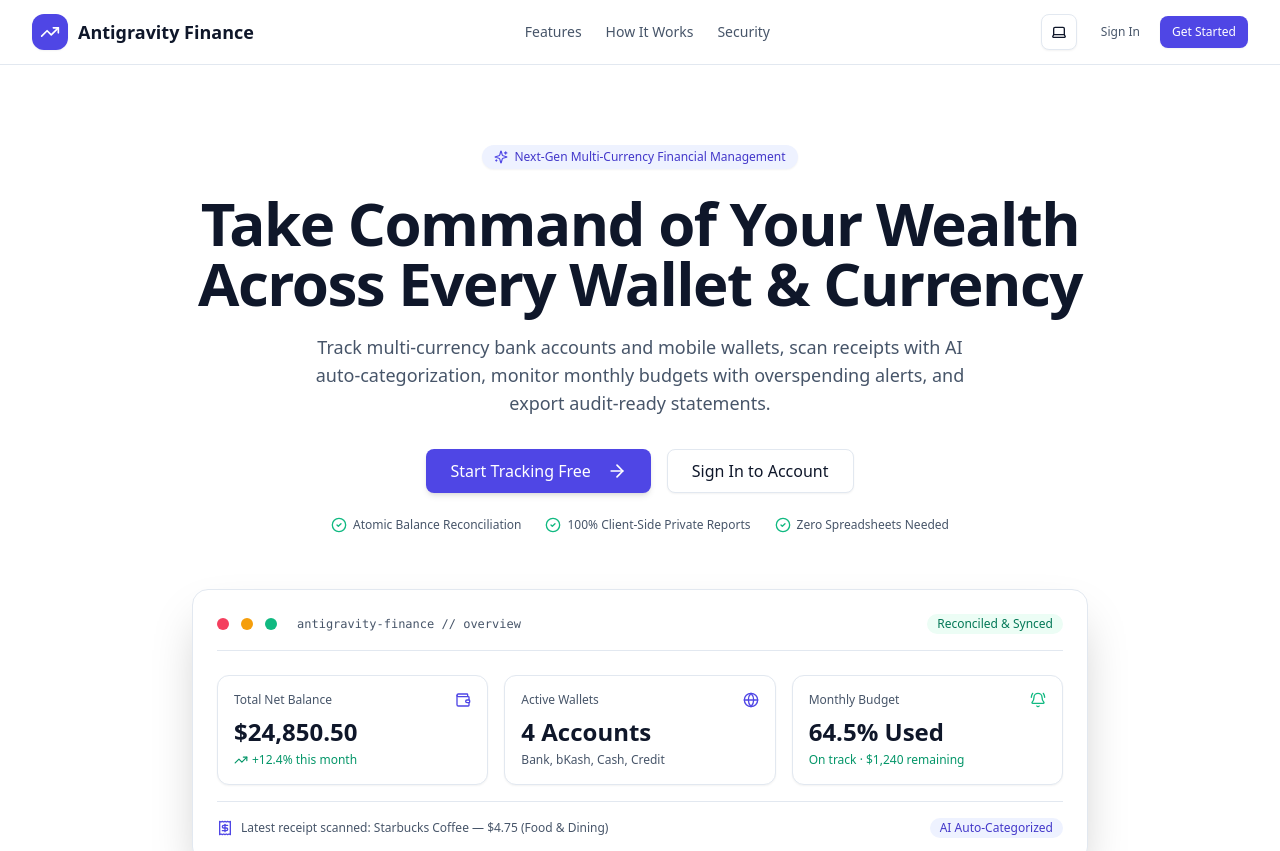
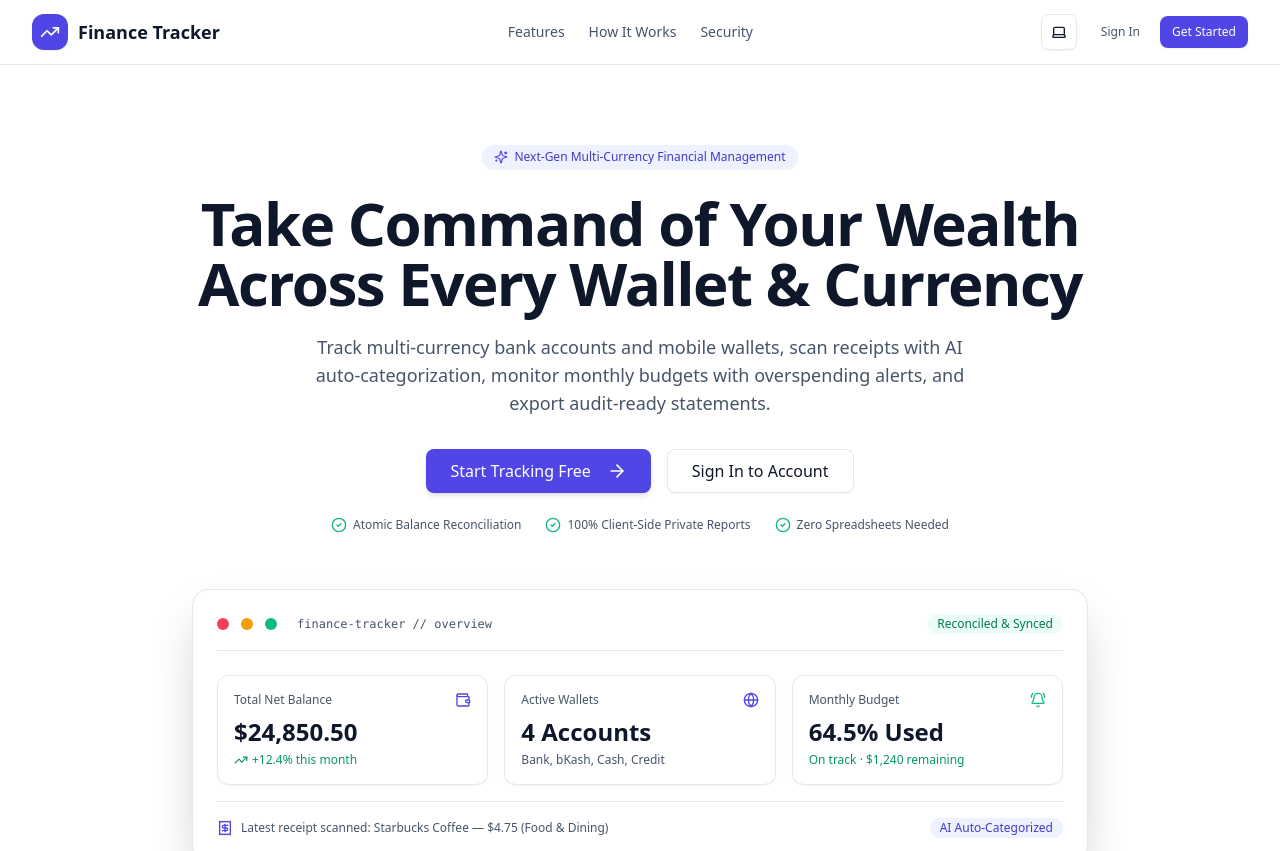
Before and after one commit to KaziShahHamza/antigravity-finance-tracker-2, a Next.js app in the folder client/: page / in a window 1280 px wide. Shown: the top 851 px of the page. Built offline with nearby package versions, Linux system fonts and the light colour scheme; no server answers.

Commit message:
feat(branding): rename app to Finance Tracker and add navbar icon

```diff
--- a/client/src/app/(auth)/layout.tsx
+++ b/client/src/app/(auth)/layout.tsx
@@ -19,7 +19,7 @@ export default function AuthLayout({ children }: { children: React.ReactNode })
           <span className="flex h-9 w-9 items-center justify-center rounded-lg bg-brand-600 text-white shadow-sm">
             <Wallet className="h-5 w-5" />
           </span>
-          <span className="hidden sm:inline">Antigravity Finance</span>
+          <span className="hidden sm:inline">Finance Tracker</span>
         </Link>
         <ThemeToggle />
       </header>
@@ -29,7 +29,7 @@ export default function AuthLayout({ children }: { children: React.ReactNode })
 
       {/* Footer copyright */}
       <footer className="mt-8 text-center text-xs text-fg-subtle">
-        &copy; {new Date().getFullYear()} Antigravity Finance Tracker. All rights reserved.
+        &copy; {new Date().getFullYear()} Finance Tracker. All rights reserved.
       </footer>
     </div>
   );
--- a/client/src/app/layout.tsx
+++ b/client/src/app/layout.tsx
@@ -10,7 +10,7 @@ import type { Metadata } from 'next';
 import './globals.css';
 
 export const metadata: Metadata = {
-  title: 'Antigravity Finance Tracker',
+  title: 'Finance Tracker',
   description: 'Track multi-currency wallets, budgets, transactions, and analytics.',
 };
 
--- a/client/src/components/landing/HeroSection.tsx
+++ b/client/src/components/landing/HeroSection.tsx
@@ -99,7 +99,7 @@ export function HeroSection() {
                 <div className="w-3 h-3 rounded-full bg-amber-500" />
                 <div className="w-3 h-3 rounded-full bg-emerald-500" />
                 <span className="text-xs text-fg-muted font-mono ml-2">
-                  antigravity-finance // overview
+                  finance-tracker // overview
                 </span>
               </div>
               <Badge variant="success">Reconciled & Synced</Badge>
--- a/client/src/components/landing/LandingFooter.tsx
+++ b/client/src/components/landing/LandingFooter.tsx
@@ -12,7 +12,7 @@ export function LandingFooter() {
       <div className="max-w-7xl mx-auto px-4 sm:px-6 lg:px-8 flex flex-col sm:flex-row items-center justify-between gap-4">
         <div className="flex items-center gap-2 font-semibold text-fg">
           <TrendingUp className="w-4 h-4 text-brand-600" />
-          <span>Antigravity Finance</span>
+          <span>Finance Tracker</span>
         </div>
 
         <div className="flex items-center gap-6 text-xs">
@@ -31,7 +31,7 @@ export function LandingFooter() {
         </div>
 
         <div className="text-xs text-fg-subtle">
-          &copy; {new Date().getFullYear()} Antigravity Finance. All rights reserved.
+          &copy; {new Date().getFullYear()} Finance Tracker. All rights reserved.
         </div>
       </div>
     </footer>
--- a/client/src/components/landing/LandingHeader.tsx
+++ b/client/src/components/landing/LandingHeader.tsx
@@ -28,7 +28,7 @@ export function LandingHeader() {
           <div className="w-9 h-9 rounded-xl bg-brand-600 text-white flex items-center justify-center shadow-sm">
             <TrendingUp className="w-5 h-5" />
           </div>
-          <span>Antigravity Finance</span>
+          <span>Finance Tracker</span>
         </Link>
 
         <nav className="hidden md:flex items-center gap-6 text-sm font-medium text-fg-muted">
--- a/client/src/components/layout/Navbar.tsx
+++ b/client/src/components/layout/Navbar.tsx
@@ -1,12 +1,13 @@
 // client/src/components/layout/Navbar.tsx
 
-// Top navigation bar providing mobile menu toggle, current view heading, and user sign-out action.
+// Top navigation bar providing mobile menu toggle, current view heading with icon, theme toggle, and user sign-out action.
 
 'use client';
 
 import { Button } from '@/components/ui/Button';
+import { ThemeToggle } from '@/components/layout/ThemeToggle';
 import { useAuth } from '@/context/AuthContext';
-import { LogOut, Menu } from 'lucide-react';
+import { LogOut, Menu, Wallet } from 'lucide-react';
 import { usePathname, useRouter } from 'next/navigation';
 import * as React from 'react';
 
@@ -45,7 +46,7 @@ export function Navbar({ onOpenMobileNav }: NavbarProps) {
 
   return (
     <header className="sticky top-0 z-30 flex h-16 w-full items-center justify-between border-b border-border-subtle bg-surface/85 px-4 backdrop-blur-md sm:px-6">
-      {/* Left: Mobile Menu Toggle & Page Heading */}
+      {/* Left: Mobile Menu Toggle & Page Heading with Brand Icon */}
       <div className="flex items-center gap-3">
         <button
           type="button"
@@ -55,11 +56,17 @@ export function Navbar({ onOpenMobileNav }: NavbarProps) {
         >
           <Menu className="h-5 w-5" />
         </button>
-        <h1 className="text-lg font-semibold tracking-tight text-fg sm:text-xl">{title}</h1>
+        <div className="flex items-center gap-2.5">
+          <span className="flex h-8 w-8 items-center justify-center rounded-lg bg-brand-50 text-brand-600 dark:bg-brand-950/80 shadow-xs">
+            <Wallet className="h-4 w-4" />
+          </span>
+          <h1 className="text-lg font-semibold tracking-tight text-fg sm:text-xl">{title}</h1>
+        </div>
       </div>
 
-      {/* Right: User Greeting & Sign Out Button */}
+      {/* Right: Theme Toggle, User Greeting & Sign Out Button */}
       <div className="flex items-center gap-3">
+        <ThemeToggle />
         <span className="hidden text-sm text-fg-muted sm:inline">
           Signed in as <strong className="text-fg">{user?.name?.split(' ')[0] || 'User'}</strong>
         </span>
--- a/client/src/components/layout/Sidebar.tsx
+++ b/client/src/components/layout/Sidebar.tsx
@@ -47,7 +47,7 @@ export function Sidebar({ onClose, isMobile = false }: SidebarProps) {
             <span className="flex h-9 w-9 items-center justify-center rounded-lg bg-brand-600 text-white shadow-sm">
               <Wallet className="h-5 w-5" />
             </span>
-            <span>Antigravity</span>
+            <span>Finance Tracker</span>
           </Link>
           {isMobile && onClose && (
             <button
--- a/client/src/lib/exportPdf.ts
+++ b/client/src/lib/exportPdf.ts
@@ -44,7 +44,7 @@ export function exportTransactionsToPdf({
   doc.setTextColor(255, 255, 255);
   doc.setFont('helvetica', 'bold');
   doc.setFontSize(16);
-  doc.text('ANTIGRAVITY FINANCE', 40, 34);
+  doc.text('FINANCE TRACKER', 40, 34);
 
   doc.setFont('helvetica', 'normal');
   doc.setFontSize(10);
```
Also changed, not shown: 2 other files (tests, documents, lock files or other folders).
